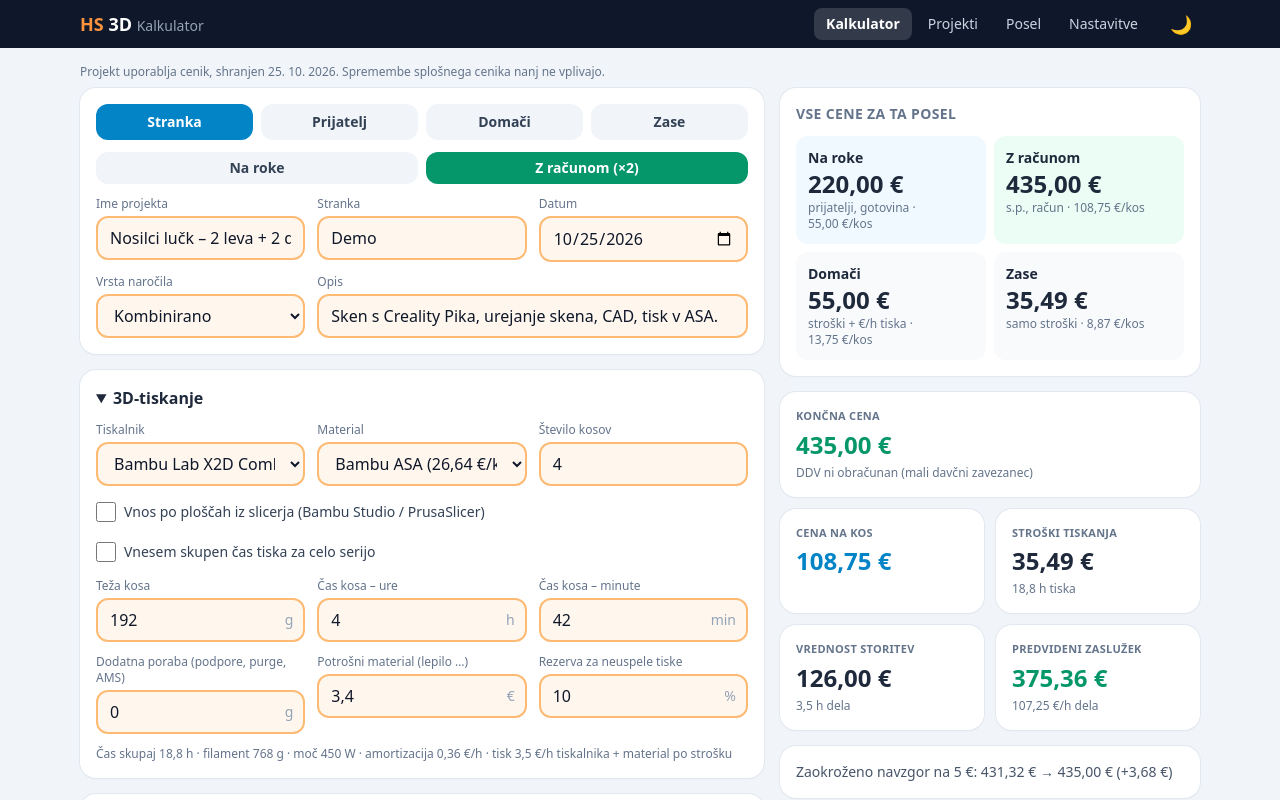
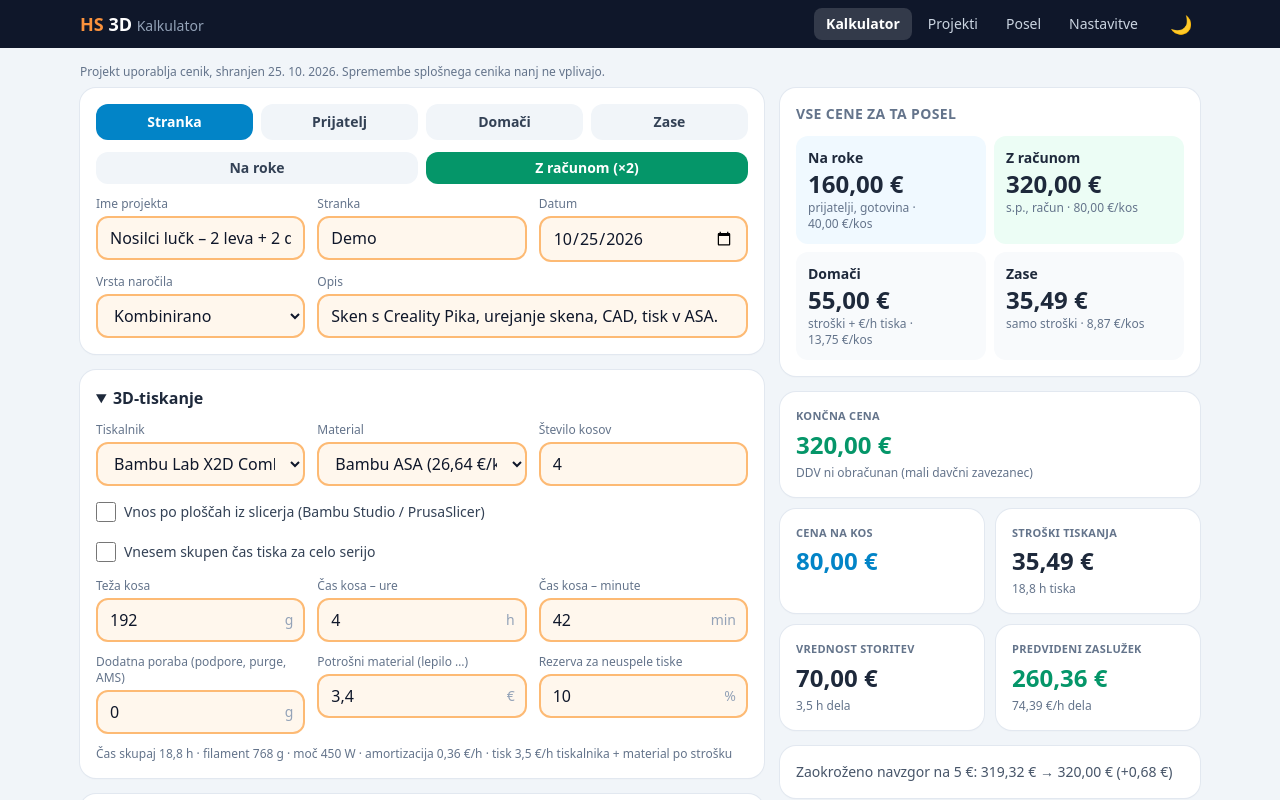
Before and after one commit to Ashblody/hs-3d-kalkulator, a React (Vite) app: page / in a window 1280 px wide. Shown: the top 800 px of the page. Built offline with nearby package versions, Linux system fonts and the light colour scheme.

Commit message:
Moja ura 20 €/h (migracija 36→20), referenčni posel 5 h / 800 g

```diff
--- a/src/seed.ts
+++ b/src/seed.ts
@@ -67,7 +67,7 @@ export const ratesV1 = { scan: 25, edit: 20, cad: 25, reverse: 30, prep: 20, mar
 export const rates: Rates = {
   scan: 20, edit: 15, cad: 20, reverse: 25, prep: 15, km: 0.3, minOrder: 15,
   markupPct: 100, reservePct: 10, friendDiscountPct: 15, friendPrintHourly: 1, fileAddonStl: 15, roundTo: 5, fileAddonStep: 30,
-  printHourly: 3.5, labourHourly: 36, invoiceMultiplier: 2, familyLabourPct: 0,
+  printHourly: 3.5, labourHourly: 20, invoiceMultiplier: 2, familyLabourPct: 0,
 }
 
 export const business: Business = {
@@ -75,7 +75,7 @@ export const business: Business = {
   taxPct: 0, vatEnabled: false, vatPct: 22,
 }
 
-export const defaultSettings = (): Settings => structuredClone({ printers, materials: [...materials, ...materialsV2], materialSeeds: [...materials, ...materialsV2].map((m) => m.id), ratesVersion: 4, rates, business })
+export const defaultSettings = (): Settings => structuredClone({ printers, materials: [...materials, ...materialsV2], materialSeeds: [...materials, ...materialsV2].map((m) => m.id), ratesVersion: 5, rates, business })
 
 export const digitalLabels: Record<DigitalKind, string> = {
   raw: 'Surov 3D-sken (OBJ/STL)',
--- a/src/store.ts
+++ b/src/store.ts
@@ -50,11 +50,13 @@ export function normalize(raw: unknown): AppState {
   if ((r.settings.ratesVersion ?? 1) < 3) {
     for (const k of Object.keys(ratesV1) as (keyof typeof ratesV1)[]) if (r.settings.rates?.[k] === ratesV1[k]) storedRates[k] = ratesNow[k]
   }
+  // v5: moja ura 36 → 20 (samo če je še stara privzeta)
+  if ((r.settings.ratesVersion ?? 1) < 5 && r.settings.rates?.labourHourly === 36) storedRates.labourHourly = 20
   // v6: datoteke samo kot doplačilo k tisku – odstrani stare nastavitve
   for (const k of ['fileHandoverFee', 'repeatSalePct']) delete (storedRates as unknown as Record<string, unknown>)[k]
   return {
     version: 1,
-    settings: { ...base.settings, ...r.settings, materials, materialSeeds: allSeeds.map((m) => m.id), ratesVersion: 4, rates: storedRates, business: fixBusiness(base.settings.business, r.settings.business) },
+    settings: { ...base.settings, ...r.settings, materials, materialSeeds: allSeeds.map((m) => m.id), ratesVersion: 5, rates: storedRates, business: fixBusiness(base.settings.business, r.settings.business) },
     projects: (r.projects ?? []).map((p) => ({ ...p, snapshot: p.snapshot ? { ...p.snapshot, rates: { ...base.settings.rates, ...p.snapshot.rates } } : p.snapshot, status: migrateStatus(p.status as string), input: fixJob(p.input), actual: Object.assign({ printHours: 0, grams: 0, laborHours: 0 }, p.actual) })),
     current: fixJob(r.current ?? emptyJob()),
     currentId: r.currentId ?? null,
```
Also changed, not shown: 1 other file (tests, documents, lock files or other folders).
